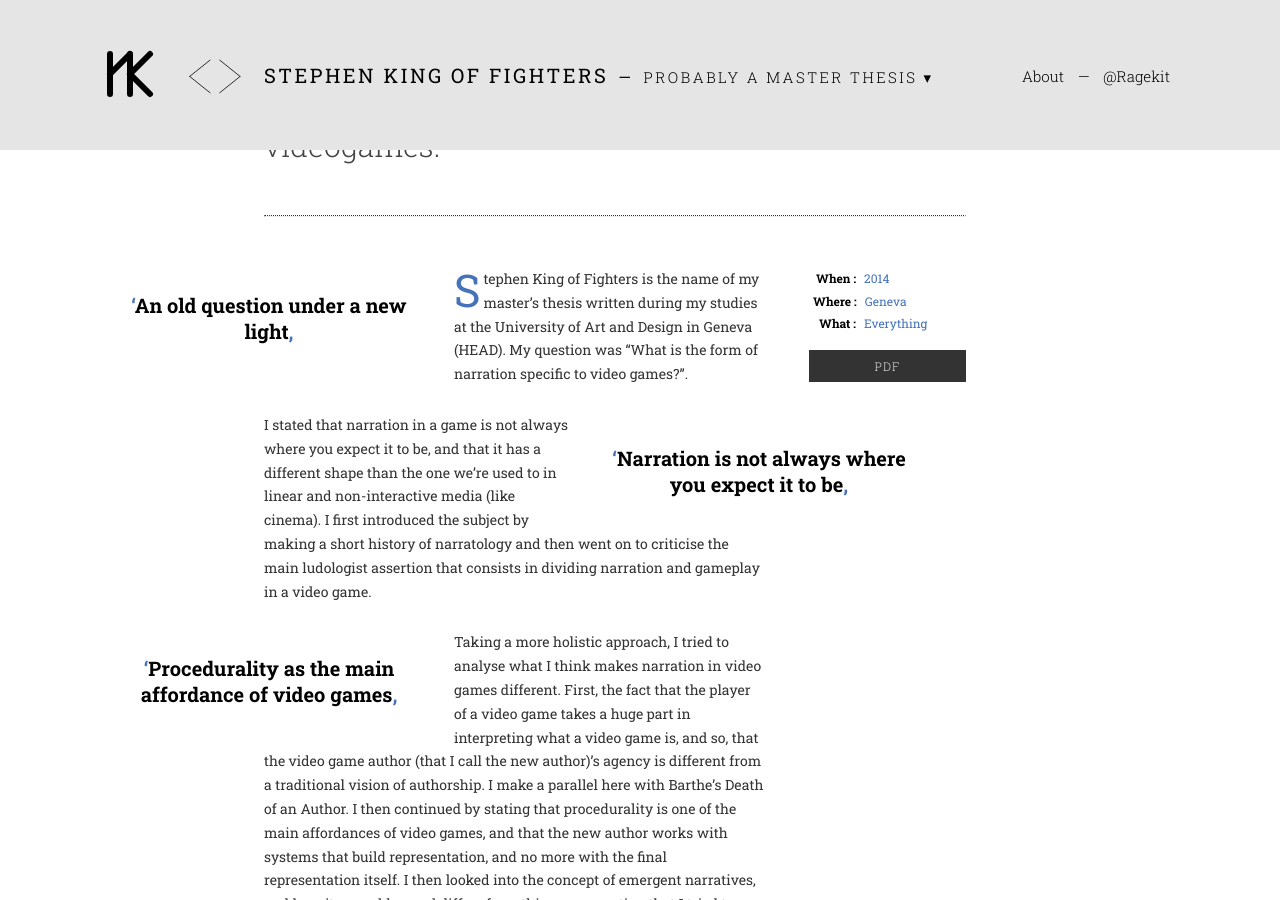
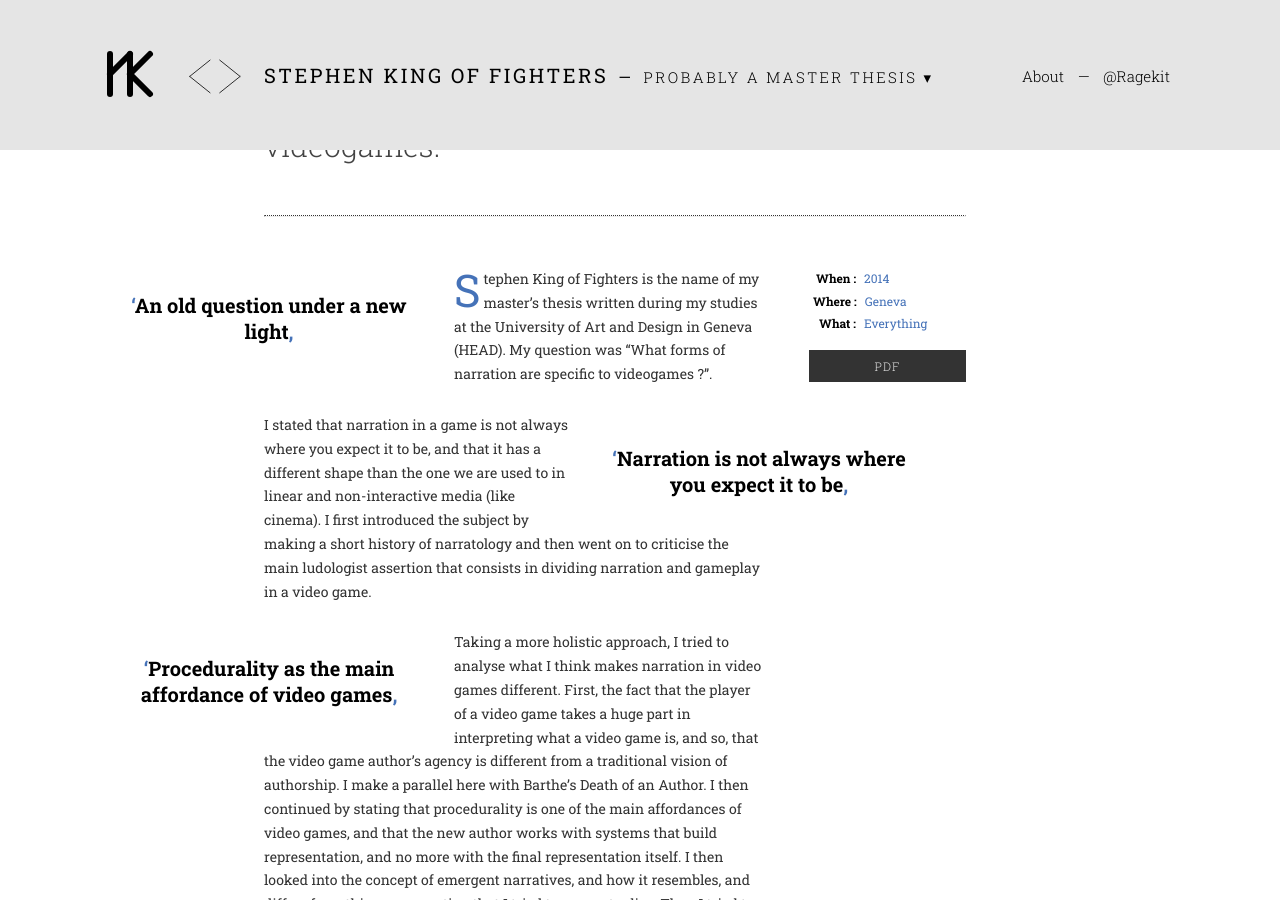
Before and after one commit to ragekit/ragekit.github.io, a Jekyll site: the page built from _posts/2014-02-16-StephenKingOfFighters.markdown, in a window 1280 px wide and 900 px high, scrolled down 902 px. Built offline with Jekyll 4.4.1, drawn with Linux system fonts in a browser that asks for light colours; some of the changed text lies outside the part shown.

Commit message:
Update 2014-02-16-StephenKingOfFighters.markdown

```diff
--- a/_posts/2014-02-16-StephenKingOfFighters.markdown
+++ b/_posts/2014-02-16-StephenKingOfFighters.markdown
@@ -13,17 +13,17 @@
 ---
 
 ###An old question under a new light
-Stephen King of Fighters is the name of my master’s thesis written during my studies at the University of Art and Design in Geneva (HEAD). My question was "What is the form of narration specific to video games?".
+Stephen King of Fighters is the name of my master’s thesis written during my studies at the University of Art and Design in Geneva (HEAD). My question was "What forms of narration are specific to videogames ?".
 
 
 ####Narration is not always where you expect it to be
-I stated that narration in a game is not always where you expect it to be, and that it has a different shape than the one we're used to in linear and non-interactive media (like cinema). I first introduced the subject by making a short history of narratology and then went on to criticise the main ludologist assertion that consists in dividing narration and gameplay in a video game.
+I stated that narration in a game is not always where you expect it to be, and that it has a different shape than the one we are used to in linear and non-interactive media (like cinema). I first introduced the subject by making a short history of narratology and then went on to criticise the main ludologist assertion that consists in dividing narration and gameplay in a video game.
 
 ###Procedurality as the main affordance of video games
-Taking a more holistic approach, I tried to analyse what I think makes narration in video games different. First, the fact that the player of a video game takes a huge part in interpreting what a video game is, and so, that the video game author (that I call the new author)'s agency is different from a traditional vision of authorship. I make a parallel here with Barthe's Death of an Author. I then continued by stating that procedurality is one of the main affordances of video games, and that the new author works with systems that build representation, and no more with the final representation itself. I then looked into the concept of  emergent narratives, and how it resembles, and differs from this new narration that I tried to conceptualise. Then I tried to find bridges between the practice of contemporary independent video game designers and the international situationist movement.
+Taking a more holistic approach, I tried to analyse what I think makes narration in video games different. First, the fact that the player of a video game takes a huge part in interpreting what a video game is, and so, that the video game author's agency is different from a traditional vision of authorship. I make a parallel here with Barthe's Death of an Author. I then continued by stating that procedurality is one of the main affordances of video games, and that the new author works with systems that build representation, and no more with the final representation itself. I then looked into the concept of  emergent narratives, and how it resembles, and differs from this new narration that I tried to conceptualise. Then I tried to find bridges between the practice of contemporary independent video game designers and the international situationist movement.
 
 ####There is not only one narration
-In the final part I analysed two games that looks very different to each other, but which both hold - in my opinion - a narration that you can only find in games: Spelunk and it’s narration of action and phenomena, and Proteus and it’s "off-camera" narration.
+In the final part I analysed two games that looks very different to each other, but which both hold - in my opinion - a narration that you can only find in games: Spelunky and it’s narration of action and phenomena, and Proteus and it’s "off-camera" narration.
 
 You can download the full pdf (in French) by clicking on the link in the right column.
 
```
